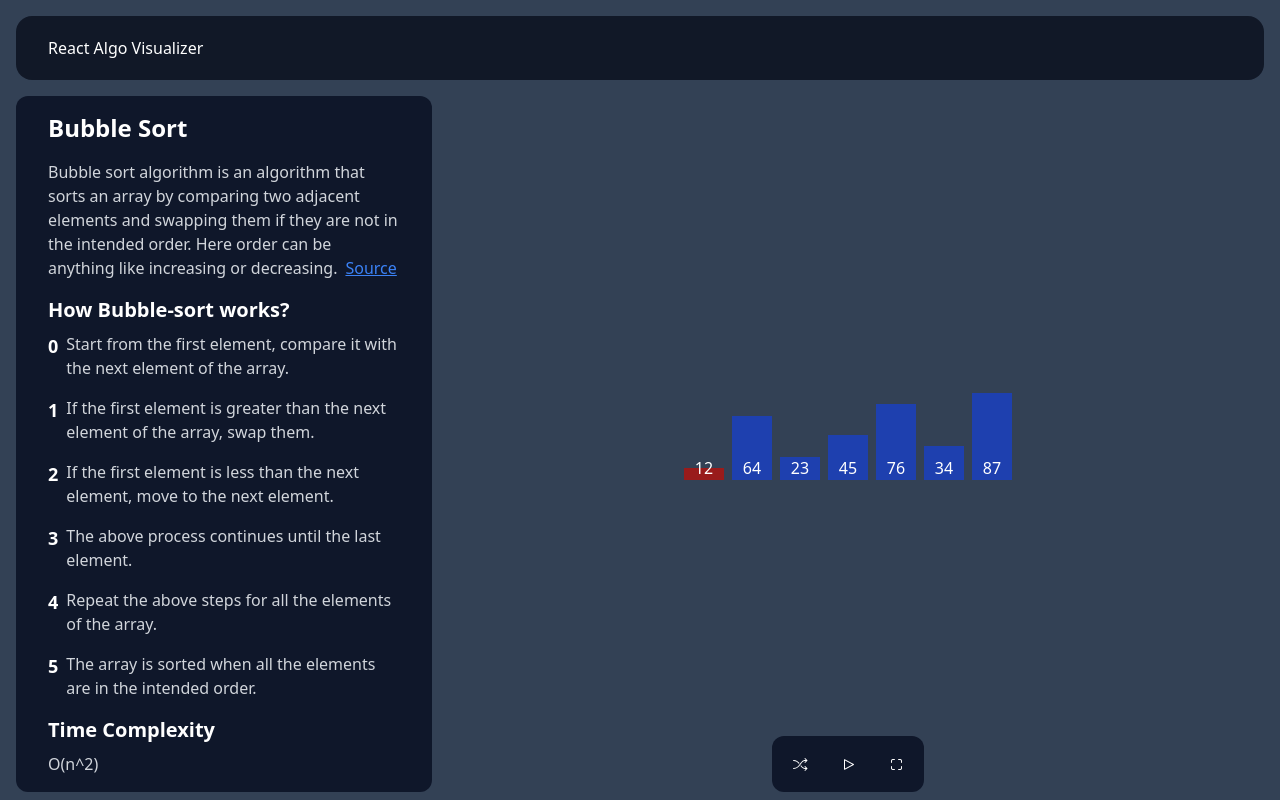
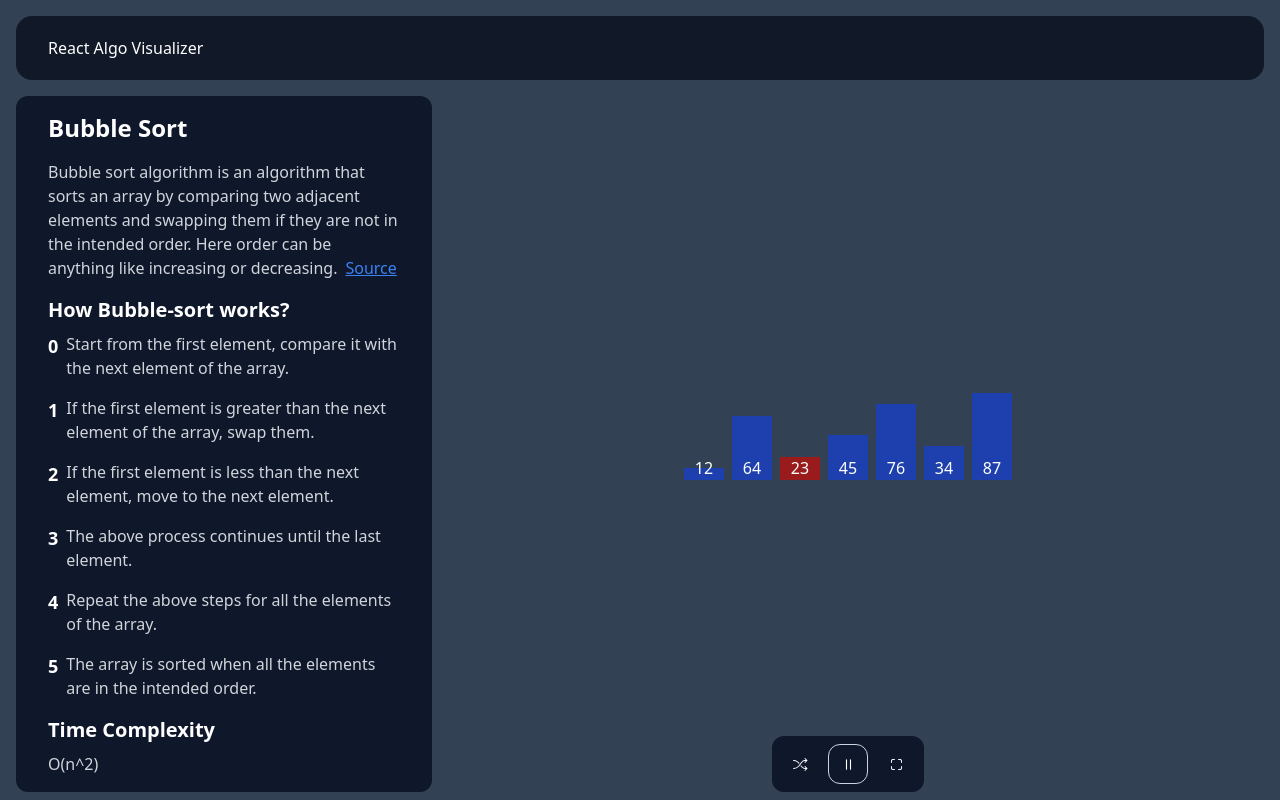
Before and after one commit to mustafadede/AlgoVisualizer, a React (Vite) app: page /sorting/bubble in a window 1280 px wide. Both pictures are taken after a click on the button 848 px from the left and 764 px from the top of the page. Built offline with nearby package versions, Linux system fonts and the light colour scheme.

Commit message:
currentIndex now changing | pauseIcon added | playHandler and pauseHandler added

```diff
--- a/src/components/ActionLeftSection.jsx
+++ b/src/components/ActionLeftSection.jsx
@@ -1,19 +1,56 @@
-import React, { useState } from "react";
+import React, { useEffect, useState } from "react";
 import Player from "./Player";
 import Diagram from "./Diagram";
 function ActionLeftSection({ title, isClosed, closeHandler }) {
   const [array, setArray] = useState([12, 64, 23, 45, 76, 34, 87]);
   const [currentIndex, setCurrentIndex] = useState(0);
+  const [play, setPlay] = useState(false);
+
   const randomizeArray = () => {
     const arr = Array.from({ length: 7 }, () => Math.floor(Math.random() * (100 - 1) + 1));
     setArray(arr);
   };
 
+  useEffect(() => {
+    let id;
+    if (play) {
+      id = setInterval(() => {
+        setCurrentIndex((prev) => prev + 1);
+      }, 1000);
+    }
+    return () => clearInterval(id);
+  }, [play]);
+
+  useEffect(() => {
+    if (currentIndex >= array.length) {
+      setCurrentIndex(0);
+      setPlay(false);
+    }
+  }, [currentIndex]);
+
+  const playHandler = () => {
+    if (title === "Bubble Sort") {
+      setPlay(true);
+    } else if (title === "Selection Sort") {
+      selectionSort();
+    }
+  };
+
+  const pauseHandler = () => {
+    setPlay(false);
+  };
+
   return (
     <div className={isClosed ? "relative w-full h-full px-8 pb-20" : "relative w-2/3 h-full px-8 pb-20"}>
       <Diagram array={array} currentIndex={currentIndex} />
-      {isClosed && <h1 className="w-full mt-4 text-2xl font-bold text-center">{title}</h1>}
-      <Player randomzieHandler={randomizeArray} closeHandler={closeHandler} />
+      {isClosed && <h1 className="w-full mt-4 text-2xl font-bold text-center text-slate-300">{title}</h1>}
+      <Player
+        randomzieHandler={randomizeArray}
+        play={play}
+        playHandler={playHandler}
+        pauseHandler={pauseHandler}
+        closeHandler={closeHandler}
+      />
     </div>
   );
 }
--- a/src/components/Icon.jsx
+++ b/src/components/Icon.jsx
@@ -1,9 +1,9 @@
 import React from "react";
 
-function Icon({ icon, onClickHandler }) {
+function Icon({ icon, onClickHandler, additionalClass }) {
   return (
     <button
-      className="flex items-center justify-center w-10 h-10 text-white transition-colors duration-150 hover:bg-slate-700 rounded-xl"
+      className={`flex items-center justify-center w-10 h-10 text-white transition-colors duration-150 hover:bg-slate-700 rounded-xl ${additionalClass}`}
       onClick={onClickHandler}
     >
       {icon}
--- a/src/components/Player.jsx
+++ b/src/components/Player.jsx
@@ -1,12 +1,16 @@
-import { CornersIcon, PlayIcon, ShuffleIcon } from "@radix-ui/react-icons";
+import { CornersIcon, PauseIcon, PlayIcon, ShuffleIcon } from "@radix-ui/react-icons";
 import React from "react";
 import Icon from "./Icon";
 
-function Player({ randomzieHandler, playHandler, closeHandler }) {
+function Player({ randomzieHandler, play, playHandler, pauseHandler, closeHandler }) {
   return (
     <div className="absolute flex items-center justify-center gap-2 px-2 py-2 transform -translate-x-1/2 h-fit w-fit rounded-xl bottom-10 left-1/2 bg-slate-900">
       <Icon icon={<ShuffleIcon />} onClickHandler={randomzieHandler} />
-      <Icon icon={<PlayIcon />} onClickHandler={playHandler} />
+      {!play ? (
+        <Icon icon={<PlayIcon />} onClickHandler={playHandler} />
+      ) : (
+        <Icon icon={<PauseIcon />} onClickHandler={pauseHandler} additionalClass={"border border-slate-300"} />
+      )}
       <Icon icon={<CornersIcon />} onClickHandler={closeHandler} />
     </div>
   );
```
